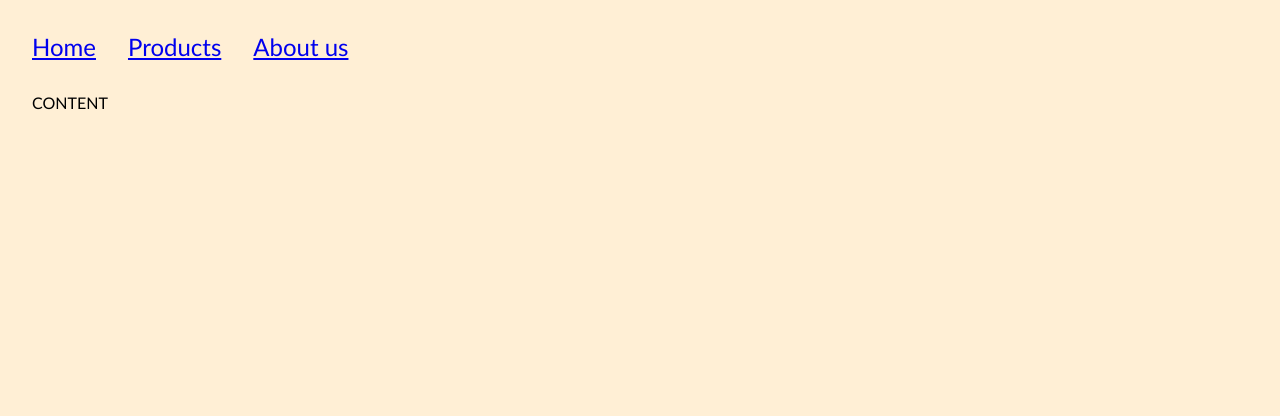
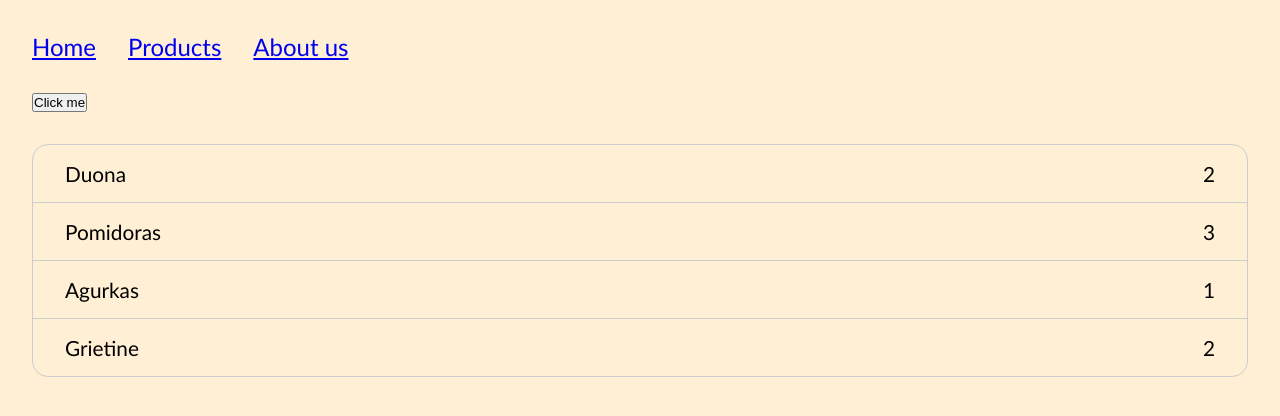
Before and after one commit to RasaZuk/dom, a website: page products/index.html in a window 1280 px wide. Drawn offline with Linux system fonts and the light colour scheme.

Commit message:
DOM continue

```diff
--- a/main.css
+++ b/main.css
@@ -27,3 +27,20 @@ ul {
     margin: 2rem 0;
     font-size: 1.3rem;
 }
+
+.products-list {
+    border: 0.1rem solid #ccc;
+    border-radius: 1rem;
+    list-style: none;
+}
+
+.products-list > li {
+    display: flex;
+    justify-content: space-between;
+    padding: 1rem 2rem;
+
+}
+
+.products-list  > li + li {
+    border-top: 0.1rem solid #ccc;
+}
--- a/products/index.html
+++ b/products/index.html
@@ -17,8 +17,12 @@
         </nav>
     </header>
 
-    <main>
-        CONTENT
+    <form>
+        <!--EMPTY-->
+    </form>
+
+    <main id="content">
+        <ul class="products-list"></ul>
     </main>
 
 
--- a/products/products.js
+++ b/products/products.js
@@ -0,0 +1,39 @@
+//<button class="button">Click me</button>
+
+const formDOM = document.getElementsByTagName('form')[0];
+
+formDOM.innerHTML = '<button type="button">Click me</button>';
+
+contentDOM = document.getElementById('content');
+ulDOM = contentDOM.querySelector('.products-list');
+
+const products = [
+    {
+        title: 'Duona',
+        count: 2,
+    },
+    {
+        title: 'Pomidoras',
+        count: 3,
+    },
+    {
+        title: 'Agurkas',
+        count: 1,
+    },
+    {
+        title: 'Grietine',
+        count: 2,
+    },
+];
+
+let HTML = '';
+
+for (let i = 0; i < products.length; i++) {
+    HTML += `
+    <li>
+        <p class="title">${products[i].title}</p>
+        <p class="count">${products[i].count}</p>
+    </li>`;
+}
+
+ulDOM.innerHTML = HTML;
```
Also changed, not shown: index.html (+2 -1 lines).
